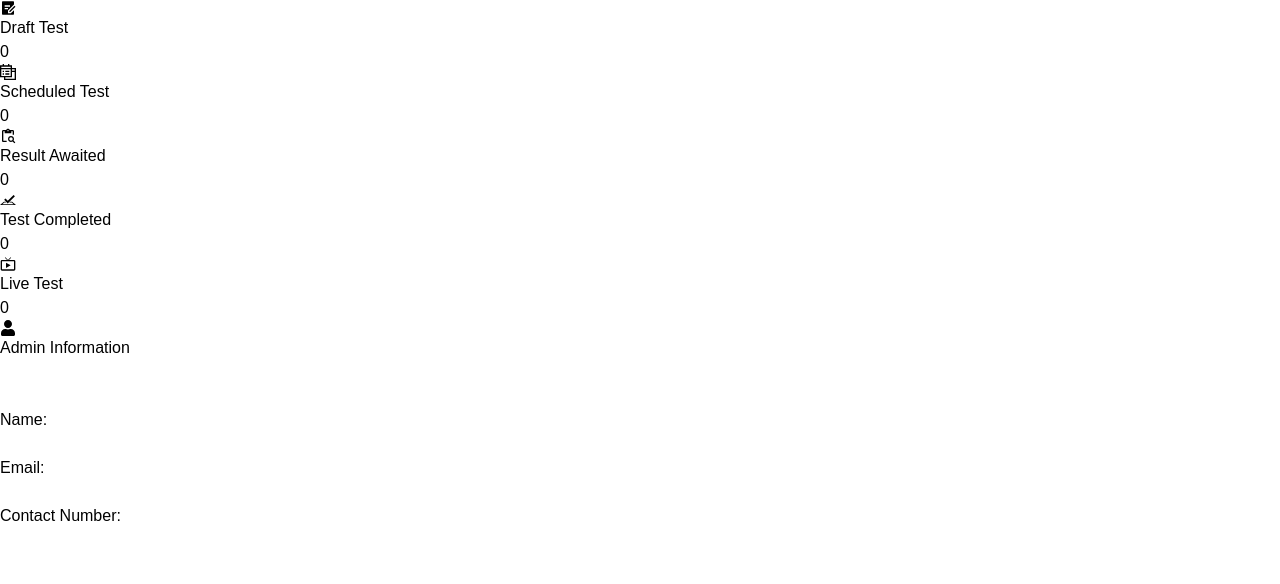
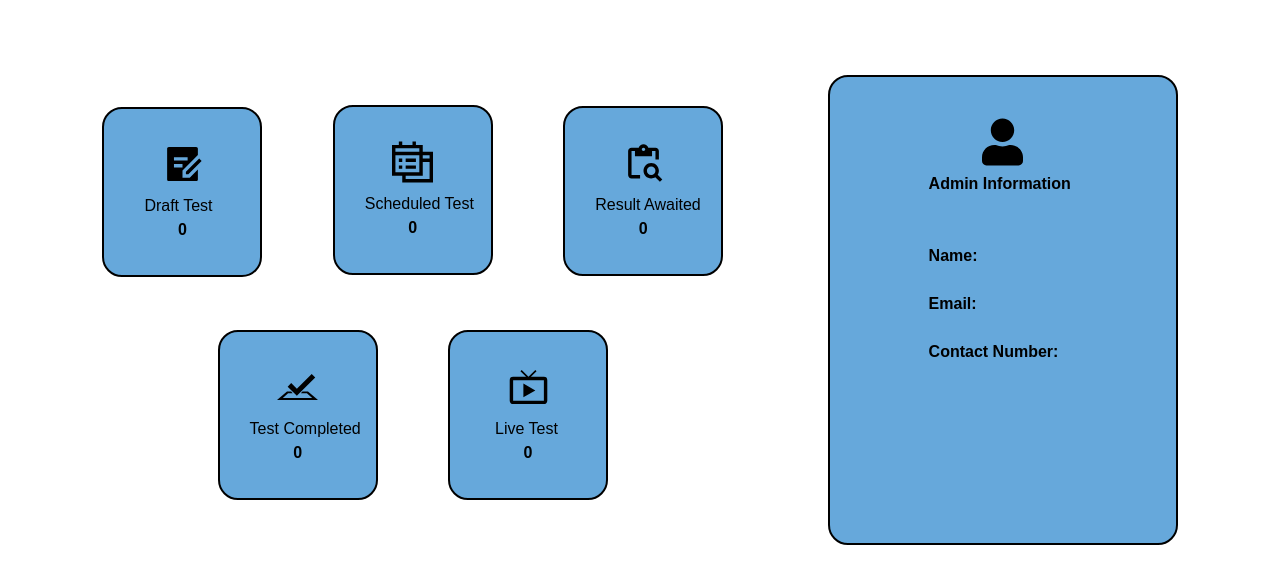
Before and after one commit to smorya-049/OEP_UI, a Next.js app: page /dashboard in a window 1280 px wide. Shown: the top 584 px of the page. Built offline with nearby package versions, Linux system fonts and the light colour scheme.

Commit message:
change password screen

```diff
--- /dev/null
+++ b/src/app/dashboard/dashboard.module.css
@@ -0,0 +1,92 @@
+#drafttestcontent{
+    padding: 25px 40px;
+    float: left;
+    width: 160px;
+    height:170px;
+    background-color:rgb(102, 168, 219);
+    margin-top:2px;
+    border: 2px, solid,black;
+    border-radius: 20px;
+    margin-left: 8%;
+
+  }
+  #scheduletestcontent{
+    padding: 25px 30px;
+    width: 160px;
+    height:170px;
+    background-color:rgb(102, 168, 219);
+    border: 2px, solid,black;
+    border-radius: 20px;
+    white-space: nowrap;
+    margin-left: 26%;
+    position: relative;
+    margin-top: 105px;
+
+  }
+  #resultawaitedcontent{
+    padding: 25px 30px;
+    width: 160px;
+    height:170px;
+    background-color:rgb(102, 168, 219);
+    border: 2px, solid,black;
+    border-radius: 20px;
+    white-space: nowrap;
+    margin-left: 44%;
+    position: absolute;
+    margin-top: -169px;
+  }
+  #testcompletedcontent{
+    padding: 25px 30px;
+    width: 160px;
+    height:170px;
+    background-color:rgb(102, 168, 219);
+    border: 2px, solid,black;
+    border-radius: 20px;
+    white-space: nowrap;
+    margin-left: 17%;
+    position: absolute;
+    margin-top: 55px;}
+
+    #livetestcontent{
+      padding: 25px 45px;
+      width: 160px;
+      height:170px;
+      background-color:rgb(102, 168, 219);
+      border: 2px, solid,black;
+      border-radius: 20px;
+      margin-left: 35%;
+      position: absolute;
+      margin-top: 55px;}
+
+    #admininfocontent{
+      padding: 35px 99px;
+      float: right;
+      width: 350px;
+      height:470px;
+      background-color:rgb(102, 168, 219);
+      border: 2px, solid,black;
+      border-radius: 20px;
+      margin-top: -200px;
+      margin-right: 8%;
+      font-weight: bold;
+    }
+    #info{
+      padding-left:px;
+      font-weight: bold;
+    }
+  .number{
+    font-weight: bolder;
+    text-align: center;
+  }
+  .logo{
+    display: flex;
+    height:60px;
+    width: 45px;
+    margin-left: auto;
+    margin-right: auto;
+    padding:2px;
+  }
+  #container{
+    width: 400px;
+    margin: auto;
+  }
--- a/src/app/dashboard/page.js
+++ b/src/app/dashboard/page.js
@@ -5,31 +5,32 @@ import { MdContentPasteSearch } from "react-icons/md";
 import { SiTestcafe } from "react-icons/si";
 import { MdLiveTv } from "react-icons/md";
 import { FaUser } from "react-icons/fa";
+import styles from "./dashboard.module.css";
 
 export default function dashboard (){
     return(
         <div>
-            <div id="drafttestcontent"> <div><RiDraftFill class="logo"/></div>
+            <div id={styles.drafttestcontent}> <div><RiDraftFill className={styles.logo}/></div>
             Draft Test
-            <p class="number">0</p></div>
-            <div id="scheduletestcontent"> <div><GrSchedules class="logo"/></div>
+            <p className={styles.number}>0</p></div>
+            <div id={styles.scheduletestcontent}> <div><GrSchedules className={styles.logo}/></div>
             Scheduled Test
-            <p class="number">0</p></div><div id="clear"></div>
-            <div id="resultawaitedcontent"> <div><MdContentPasteSearch class="logo"/></div>
+            <p className={styles.number}>0</p></div><div id={styles.clear}></div>
+            <div id={styles.resultawaitedcontent}> <div><MdContentPasteSearch className={styles.logo}/></div>
             Result Awaited
-            <p class="number">0</p></div><div id="clear"></div>
-            <div id="testcompletedcontent"> <div><SiTestcafe class="logo"/></div>
+            <p className={styles.number}>0</p></div><div id={styles.clear}></div>
+            <div id={styles.testcompletedcontent}> <div><SiTestcafe className={styles.logo}/></div>
             Test Completed
-            <p class="number">0</p></div><div id="clear"></div>
-            <div id="livetestcontent"> <div><MdLiveTv class="logo"/></div>
+            <p className={styles.number}>0</p></div><div id={styles.clear}></div>
+            <div id={styles.livetestcontent}> <div><MdLiveTv className={styles.logo}/></div>
             Live Test
-            <p class="number">0</p></div><div id="clear"></div>
-            <div id="admininfocontent"> <div><FaUser class="logo"/></div>
+            <p className={styles.number}>0</p></div><div id={styles.clear}></div>
+            <div id={styles.admininfocontent}> <div><FaUser class={styles.logo}/></div>
             Admin Information
-            <div id="info"><br></br><br></br>
+            <div id={styles.info}><br></br><br></br>
                 <div> Name: </div><br></br>
             <div> Email: </div><br></br>
-            <div> Contact Number: </div></div></div><div id="clear"></div>
+            <div> Contact Number: </div></div></div><div id={styles.clear}></div>
 
         </div>
     )
--- /dev/null
+++ b/src/app/nav/nav.module.css
@@ -0,0 +1,29 @@
+#button1{
+    background-color: black;
+    border-radius: 9px;
+    text-align: center;
+    color:white;
+    font-size: small;
+    padding: 10px;
+  }
+  .header{
+    border-top:5%;
+    border-color: black;
+    border-width: 2px;
+    padding-bottom: 2%;
+    padding-top: 2%;
+    padding-left: 30px;
+    position:absolute;
+    margin-left: 14%;
+    padding-right: 75%;
+    position: fixed;
+    top: 0;
+  }
+  .navbar{
+    background-color: black;
+    width: 16%;
+    margin-right: 80%;
+    height: 631px;
+    position: absolute;
+    top: 0;
+  }
--- a/src/app/nav/page.js
+++ b/src/app/nav/page.js
@@ -10,18 +10,18 @@ import { MdSupportAgent } from "react-icons/md";
 import { IoIosSettings } from "react-icons/io";
 import { IoIosNotifications } from "react-icons/io";
 import { IoMdPower } from "react-icons/io";
-
+import styles from "./nav.module.css"
 
 export default function nav(){
     return (
     <div>
-      <div className="header">
-        <div><button id="button1"> logo and name </button></div>
+      <div className={styles.header}>
+        <div><button id={styles.button1}> logo and name </button></div>
       </div>
       <div><IoMdPower className="float-right text-3xl text-gray-900 my-9 mx-3"/></div>
       <div><IoIosNotifications className="float-right text-3xl text-gray-900 my-9 mx-3"/></div>
       <div><IoIosSettings className="float-right text-3xl text-gray-900 my-9 mx-3"/></div>
-      <div className="navbar">
+      <div className={styles.navbar}>
      <div className="flex items-center mb-3"> <div className="py-7 flex justify-start items-center pl-4 p-3 rounded-md group cursor-pointer">< FaUser className="text-2xl text-gray-400  "/></div>
       <div><h3 className= " text-base text-gray-400 font-semibold"> User name</h3>
       <h1 className=" px-0.5 text-gray-400 text-xs "> Administrator </h1></div></div>
@@ -29,7 +29,7 @@ export default function nav(){
       <form className='w-[200px] relative'>
             <div className="relative">
                 <input type="search" placeholder=" Search " className="w-full p-1 rounded-full bg-slate-500 mt-25" />
-                <button className="absolute right-1 top-1/2 -translate-y-1/2 p-2 bg-slate-700 rounded-full mt-0">
+                <button className="absolute right-0.5 top-1/2 -translate-y-1/2 p-1.5 bg-slate-700 rounded-full mt-0">
                     <AiOutlineSearch/>
                 </button>
             </div>
@@ -51,7 +51,7 @@ export default function nav(){
         </div>
         <form className='w-[200px]'>
             <div className="relative py-14">
-                <input type="submit" value="Submit" className="w-full p-1 rounded-md bg-slate-500 text-white font-semibold mt-9" />
+                <input type="submit" value="Support" className="w-full p-1 rounded-md bg-slate-500 text-gray mt-9" />
                 <button className="absolute left-11 top-1/2 -translate-y-1/2 p-1 bg-slate-500 rounded-full font-semibold mt-4">
                     <MdSupportAgent/>
                 </button>
--- a/src/app/securitysettings/page.js
+++ b/src/app/securitysettings/page.js
@@ -1,21 +1,33 @@
 'use client'
 import { GrFormView } from "react-icons/gr";
-import { GrFormViewHide } from "react-icons/gr";
-import { useState } from "react";
+import styles from "./securitysettings.module.css";
+import Script from "next/script";
+import React from "react";
 
-export default function nav(){
-    const ShowPassword=()=>{
-        const [showPassword, setShowPassword]=useState(false);
-    }
+const Myfunction = ()=>
+    <Script id="show_password">
+      {function Myfunction() {
+         var x = document.getElementById("Input");
+          if (typeof(x) === "password") {
+            typeof(x) == "text";
+          } else {
+            typeof(x) == "password";
+           }}
+      }</Script>
+
+export default function securitysettings(){
+
     return(
-        <div>
-            <div>Old Password: <form class="password"><input type="password" class="pass"></input></form></div>
-            <div>New Password: <form class="password"><input type="password" class="pass"></input><button className="absolute right-1 top-1/2 -translate-y-1/2 p-2 bg-slate-700 rounded-full mt-0">
-                    <GrFormView/>
-                </button></form></div>
-            <div>Confirm Password: <form class="password"><input type="password" class="pass"></input><button className="absolute right-1 top-1/2 -translate-y-1/2 p-2 bg-slate-700 rounded-full mt-0">
-                    <GrFormView/>
-                </button></form></div>
+        <div className="mt-20">
+            <form><div className={styles.password}>Old Password : <input type="password" className={styles.pass}></input><button className={styles.button}><GrFormView/>
+            </button></div></form>
+            <form > <div className={styles.password}>New Password: <input type="password" className={styles.pass}></input><button className={styles.button2}><GrFormView/>
+            </button></div></form>
+            <form ><div className={styles.password}>Confirm Password:<input id="Input" type="password" className={styles.pass1}></input><button onClick={Myfunction} className={styles.button3} >
+                <GrFormView/>
+            </button></div></form>
+            <form>
+            <input type="submit" value="CHANGE PASSWORD" className={styles.confirm}/><button></button></form>
         </div>
     )
 
--- /dev/null
+++ b/src/app/securitysettings/securitysettings.module.css
@@ -0,0 +1,54 @@
+.password{
+  position: relative;
+  margin-left: 25%;
+}
+.pass{
+    border: 2px, solid,black;
+    border-radius: 40px;
+    text-align: center;
+    margin-left: 28%;
+    background-color: rgb(160, 158, 158);
+    padding: 2px 4px;
+    margin-top: 2%;
+  }
+  .pass1{
+    border: 2px, solid,black;
+    border-radius: 40px;
+    text-align: center;
+    margin-left: 26%;
+    background-color: rgb(160, 158, 158);
+    padding: 2px 4px;
+    margin-top: 2%;
+  }
+.button{
+  background-color: rgb(98, 98, 99);
+  border-radius: 50%;
+  position: absolute;
+  right:376px;
+  padding: 4px;
+  top: 23px;
+}
+.button2{
+  background-color: rgb(98, 98, 99);
+  border-radius: 50%;
+  position: absolute;
+  right:373px;
+  padding: 4px;
+  top: 23.5px;
+}
+.button3{
+  background-color: rgb(98, 98, 99);
+  border-radius: 50%;
+  position: absolute;
+  right:373px;
+  padding: 4px;
+  top:23px;
+}
+.confirm{
+  background-color: rgb(121, 120, 120);
+  padding: 7px;
+  border-radius: 12px;
+  margin-left: 40%;
+  margin-top: 8%;
+  border: 1.5px, solid, black;
+}
```
